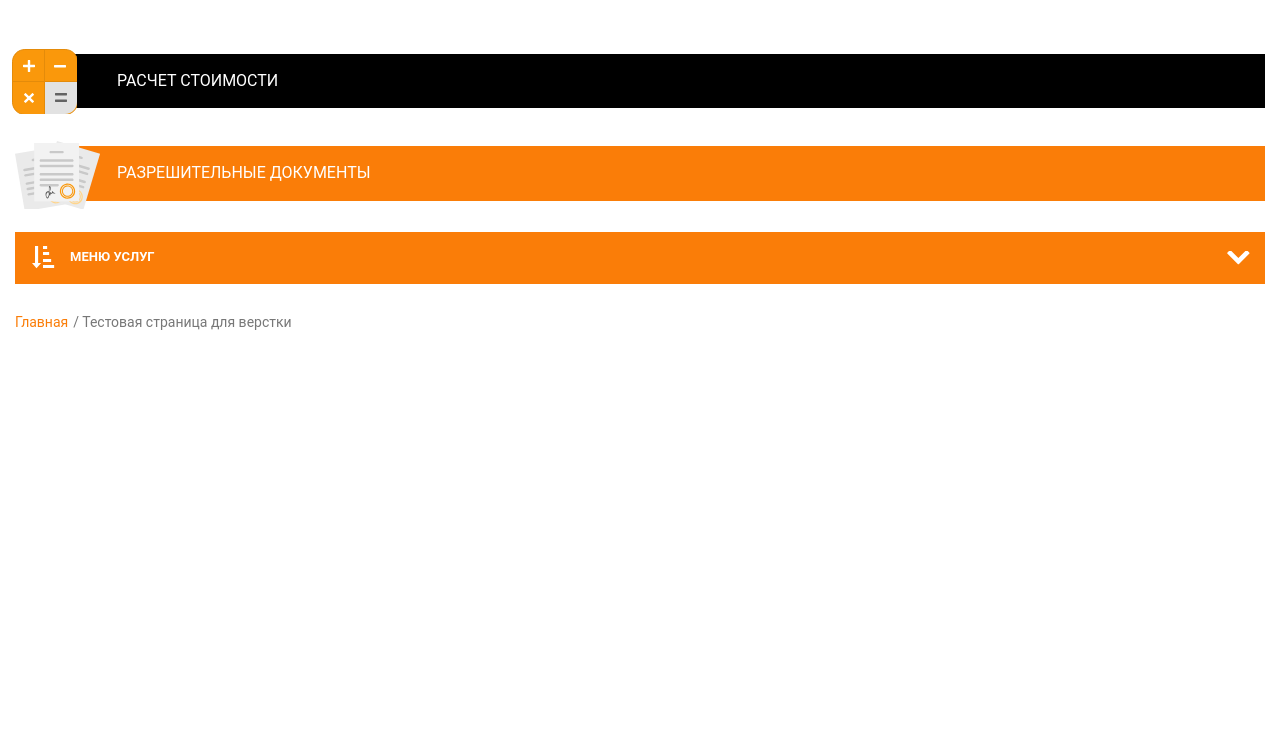
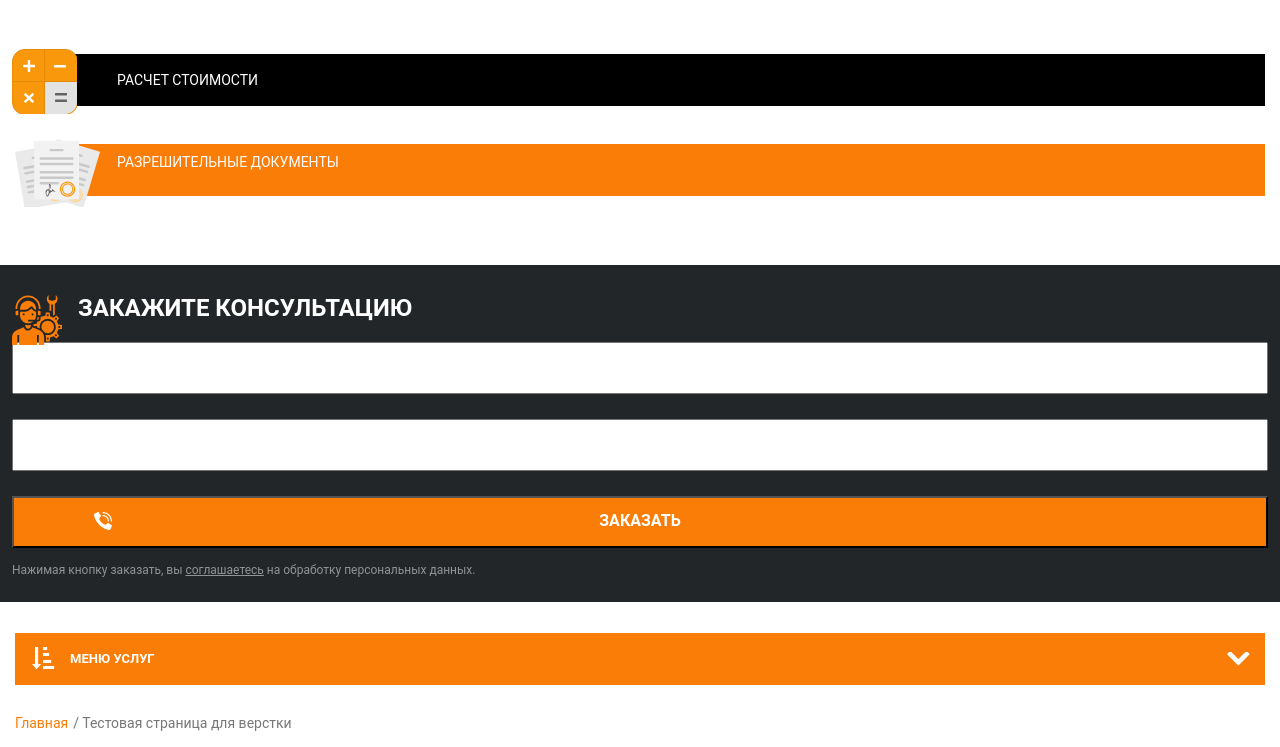
Before and after one commit to kashmir1/Clear-HTML, a website: page source/index.html in a window 1280 px wide. Shown: the part 413-1160 px from the top of the page. Before the commit the page ends 800 px from the top, so only its background shows below. Drawn offline with Linux system fonts and the light colour scheme.

Commit message:
форма заявки

```diff
--- a/source/index.html
+++ b/source/index.html
@@ -64,6 +64,16 @@
     <a class="docs__link" href="">РАЗРЕШИТЕЛЬНЫЕ
       ДОКУМЕНТЫ</a>
   </div>
+  <section class="consultation-form">
+    <h2 class="consultation-form__title">Закажите
+      консультацию</h2>
+    <form action="" method="post">
+      <input class="consultation-form__input" placeholder="Ваше имя *" type="text" required>
+      <input class="consultation-form__input" placeholder="Ваш телефон *" type="text" required>
+      <button class="consultation-form__button" type="submit">Заказать</button>
+      <span class="consultation-form__note">Нажимая кнопку заказать, вы <a class="consultation-form__link" href="">соглашаетесь</a> на обработку персональных данных.</span>
+    </form>
+  </section>
   <div class="services-menu">
     <a class="services-menu__list" href="">Меню услуг</a>
   </div>
--- a/source/sass/blocks/calculate.scss
+++ b/source/sass/blocks/calculate.scss
@@ -5,6 +5,7 @@
 
 .calculate__link {
   position: relative;
+  font-size: 14px;
   box-sizing: border-box;
   width: 100%;
   margin-top: 38px;
--- /dev/null
+++ b/source/sass/blocks/consultation-form.scss
@@ -0,0 +1,71 @@
+.consultation-form {
+  background-color: #222628;
+  padding: 30px 12px 22px;
+  margin-top: 69px;
+}
+
+.consultation-form__title {
+  text-transform: uppercase;
+  color: #FFFFFF;
+  position: relative;
+  padding-left: 66px;
+  margin-bottom: 19px;
+
+  &::before {
+    content: '';
+    position: absolute;
+    left: 0;
+    width: 50px;
+    height: 50px;
+    background-image: url("../img/consultation.svg");
+    background-repeat: no-repeat;
+  }
+}
+
+.consultation-form__input {
+  width: 100%;
+  height: 52px;
+  color: #ffffff;
+  font-size: 15px;
+  padding-left: 20px;
+  padding-right: 20px;
+  margin-bottom: 25px;
+
+  &::placeholder {
+    color: #ffffff;
+  }
+}
+
+.consultation-form__button {
+  width: 100%;
+  height: 52px;
+  color: #FFFFFF;
+  background-color: #FA7D08;
+  cursor: pointer;
+  text-transform: uppercase;
+  font-weight: bold;
+  position: relative;
+
+  &::before {
+    content: '';
+    position: absolute;
+    width: 18px;
+    height: 18px;
+    background-image: url("../img/phone.svg");
+    background-repeat: no-repeat;
+    left: 80px;
+  }
+}
+
+.consultation-form__note {
+  display: inline-block;
+  margin-top: 12px;
+  color: #ffffff;
+  opacity: 0.5;
+  font-size: 12px;
+  line-height: 170%;
+}
+
+.consultation-form__link {
+  color: #ffffff;
+}
--- a/source/sass/blocks/docs.scss
+++ b/source/sass/blocks/docs.scss
@@ -7,10 +7,12 @@
 .docs__link {
   position: relative;
   box-sizing: border-box;
+  font-size: 14px;
   width: 100%;
+  height: 52px;
   margin-top: 38px;
   display: inline-block;
-  padding-top: 18px;
+  padding-top: 10px;
   padding-bottom: 18px;
   padding-left: 77px;
   background-color: #FA7D08;
--- a/source/sass/global/globalstyle.scss
+++ b/source/sass/global/globalstyle.scss
@@ -1,3 +1,7 @@
 body {
   font-family: 'Roboto', Arial, sans-serif;
 }
+
+h2 {
+  margin: 0;
+}
--- a/source/sass/style.scss
+++ b/source/sass/style.scss
@@ -11,3 +11,4 @@
 @import "blocks/docs";
 @import "blocks/services-menu";
 @import "blocks/breadcrumbs";
+@import "blocks/consultation-form";
```
Also changed, not shown: source/css/style.css, source/img/consultation.svg (added), 1 other file.
